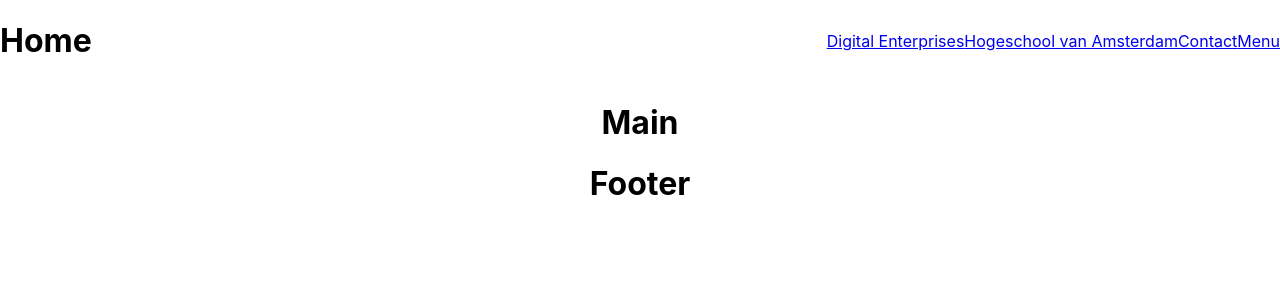
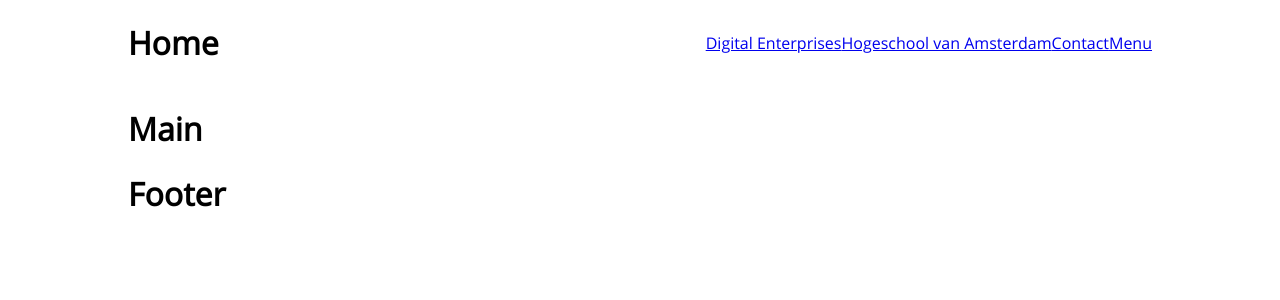
Before and after one commit to andrewj0hn/andrewjohn, a React (Create React App) app: page / in a window 1280 px wide. Shown: the top 300 px of the page. Built offline with nearby package versions, Linux system fonts and the light colour scheme.

Commit message:
edit stylesheet

```diff
--- a/src/components/App/App.css
+++ b/src/components/App/App.css
@@ -1,32 +1,8 @@
-.App {
-  text-align: center;
+* {
+    font-family: OpenSansRegular;
 }
 
-.App-logo {
-  animation: App-logo-spin infinite 20s linear;
-  height: 40vmin;
+.App {
+    width: 1024px;
+    margin: 0 auto;
 }
-
-.App-header {
-  background-color: #282c34;
-  min-height: 100vh;
-  display: flex;
-  flex-direction: column;
-  align-items: center;
-  justify-content: center;
-  font-size: calc(10px + 2vmin);
-  color: white;
-}
-
-.App-link {
-  color: #61dafb;
-}
-
-@keyframes App-logo-spin {
-  from {
-    transform: rotate(0deg);
-  }
-  to {
-    transform: rotate(360deg);
-  }
-}
--- a/src/components/App/App.jsx
+++ b/src/components/App/App.jsx
@@ -1,6 +1,7 @@
 // @flow
 import React from 'react';
 import './App.css';
+import './Fonts.css';
 import Header from '../Header';
 import Main from '../Main';
 import Footer from '../Footer';
--- /dev/null
+++ b/src/components/App/Fonts.css
@@ -0,0 +1,24 @@
+@font-face {
+    font-family: OpenSansLight;
+    src: url('../../fonts/OpenSans/OpenSans-Light.ttf');
+}
+
+@font-face {
+    font-family: OpenSansRegular;
+    src: url('../../fonts/OpenSans/OpenSans-Regular.ttf');
+}
+
+@font-face {
+    font-family: OpenSansSemiBold;
+    src: url('../../fonts/OpenSans/OpenSans-SemiBold.ttf');
+}
+
+@font-face {
+    font-family: OpenSansBold;
+    src: url('../../fonts/OpenSans/OpenSans-Bold.ttf');
+}
+
+@font-face {
+    font-family: OpenSansExtraBold;
+    src: url('../../fonts/OpenSans/OpenSans-ExtraBold.ttf');
+}
```
